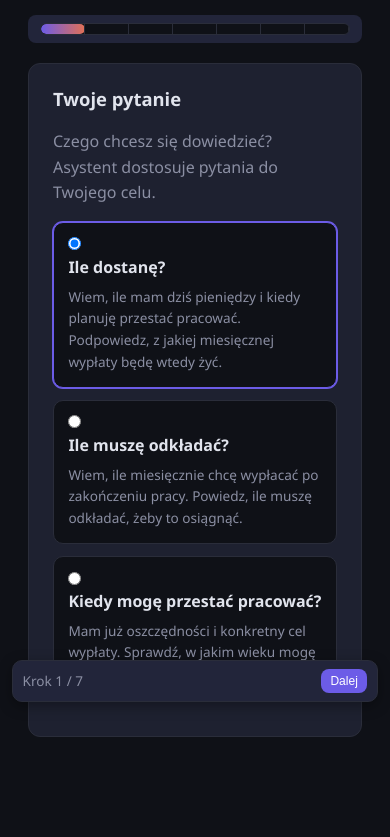
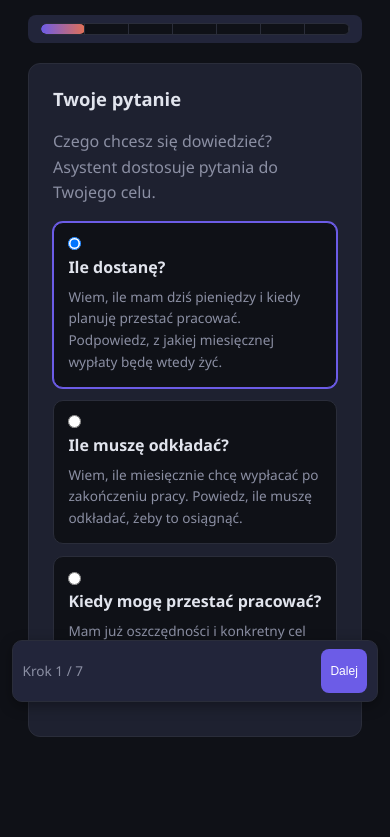
Before and after one commit to sequencer-pl/fire-simulator, a FastAPI app: page /wizard in a window 390 px wide. Shown: the part 130-967 px from the top of the page. Run offline with FastAPI, Linux system fonts and the light colour scheme.

Commit message:
fix(wizard): spójna wysokość 44px kontrolek i belki nawigacji na mobile

```diff
--- a/static/css/wizard.css
+++ b/static/css/wizard.css
@@ -630,8 +630,13 @@
 
 @media (max-width: 640px) {
     .wizard {
-        --control-min-height: 36px;
         padding: var(--sp-4) var(--sp-4) max(5.5rem, calc(4.75rem + env(safe-area-inset-bottom)));
+    }
+    .wz-footer .btn {
+        min-height: 44px;
+        display: inline-flex;
+        align-items: center;
+        justify-content: center;
     }
     .wz-timeline-segment .wz-tl-label {
         display: none;
```
Also changed, not shown: qa/visual/baselines/visual.spec.js-snapshots/shot-wizard-1-desktop-linux.png, qa/visual/baselines/visual.spec.js-snapshots/shot-wizard-1-mobile-linux.png.
